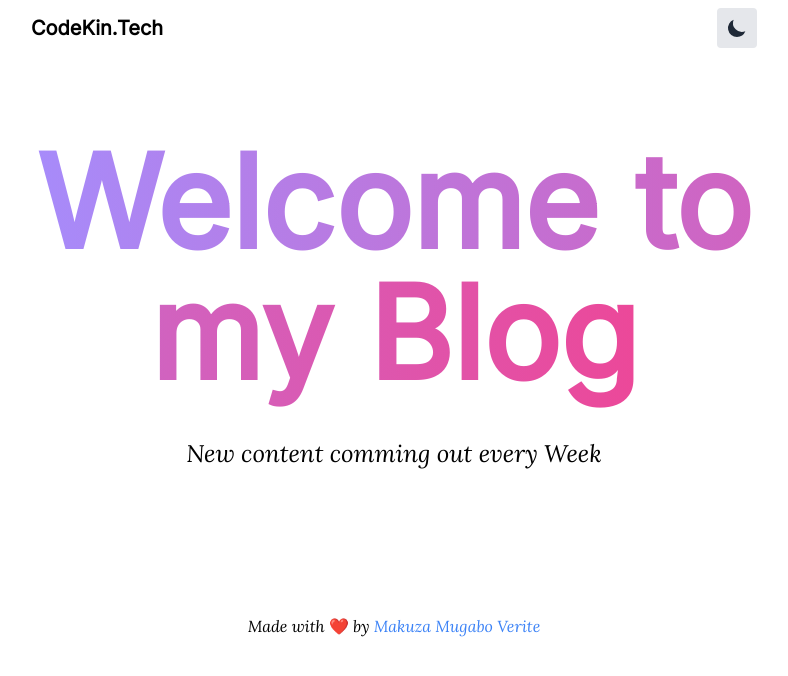
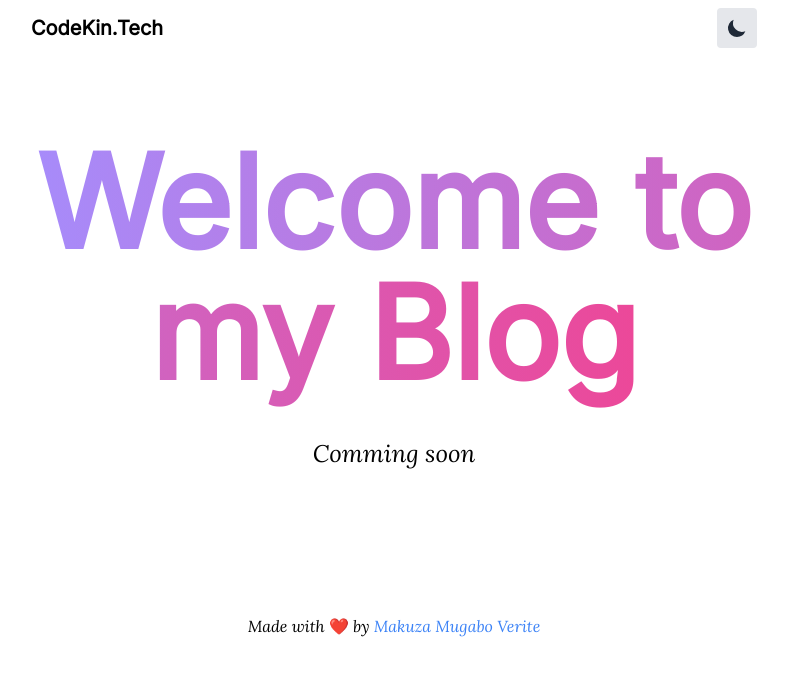
Before and after one commit to veritem/codekin.tech, a Next.js app: page / in a window 1280 px wide. Shown: the top 676 px of the page, without its empty margins (246-1034 px from the left). Built offline with nearby package versions, Linux system fonts and the light colour scheme; a web font is replaced by a local one; what @tailwindcss/typography would draw is missing.

Commit message:
update home page

```diff
--- a/pages/index.tsx
+++ b/pages/index.tsx
@@ -12,14 +12,6 @@ export default function Home({ posts }): React.ReactElement {
                 <title>codeKin</title>
             </Head>
             <Container>
-                {/* <div className="mb-8">
-                    <h2 className=" text-4xl dark:text-white pb-1 font-display">
-                        Welcome to codeKin
-                    </h2>
-                    <p className=" text-xl text-primary dark:text-white font-body">
-                        The programming blog for Software enthusiasts
-                    </p>
-                </div> */}
                 <div>
                     {posts.length > 1 && (
                         <h2 className="text-3xl leading-9 font-display font-extrabold text-gray-900 tracking-tight dark:text-white mb-8">
@@ -55,7 +47,7 @@ export default function Home({ posts }): React.ReactElement {
                                 </span>
                             </div>
                             <p className=" text-center md:text-2xl sm:text-xl dark:text-white font-helper mt-10">
-                                New content comming out every Week
+                                Comming soon
                             </p>
                             <p className="text-center md:text-base sm:text-sm dark:text-white font-helper mt-36">
                                 Made with{' '}
```
Also changed, not shown: public/vercel.svg (deleted).
